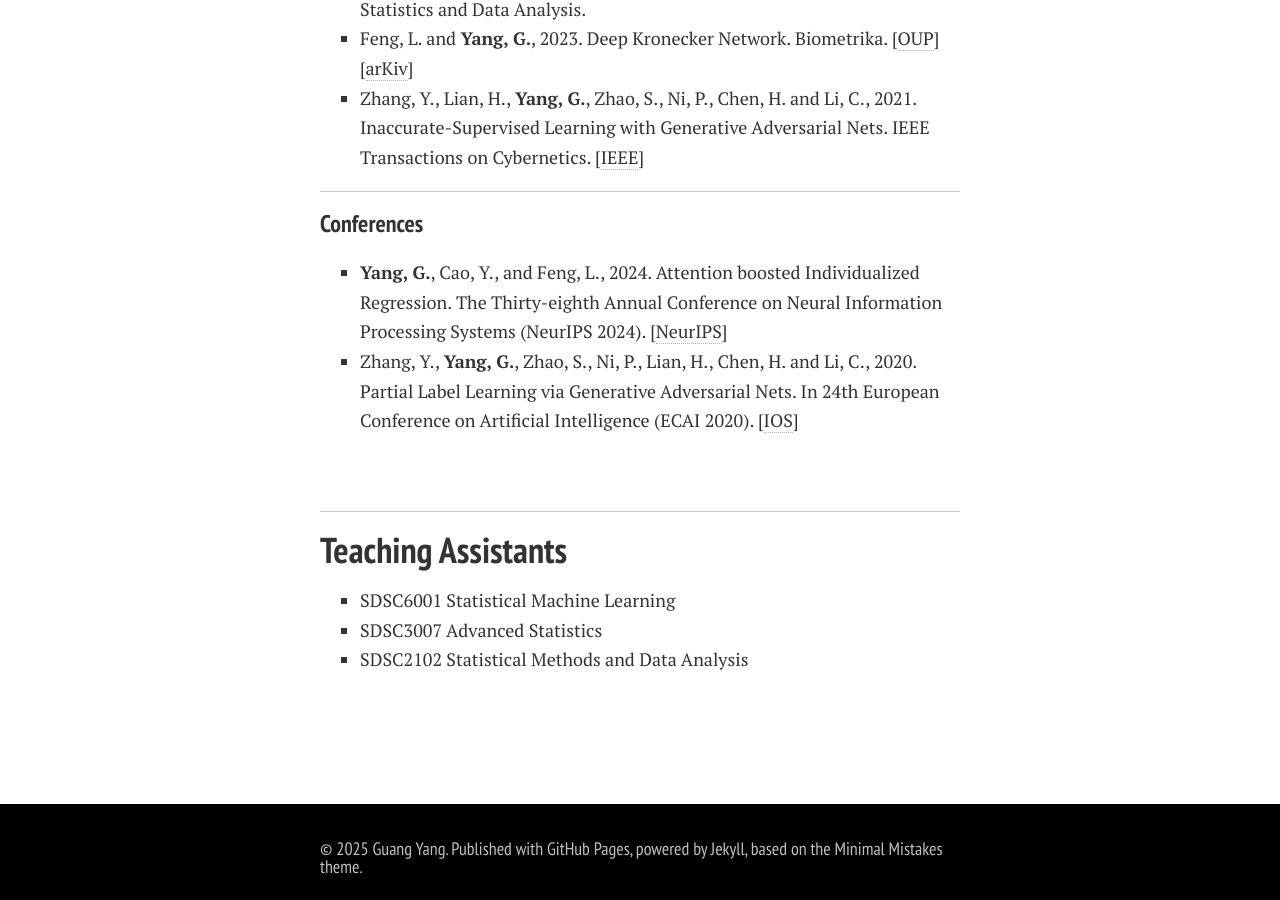
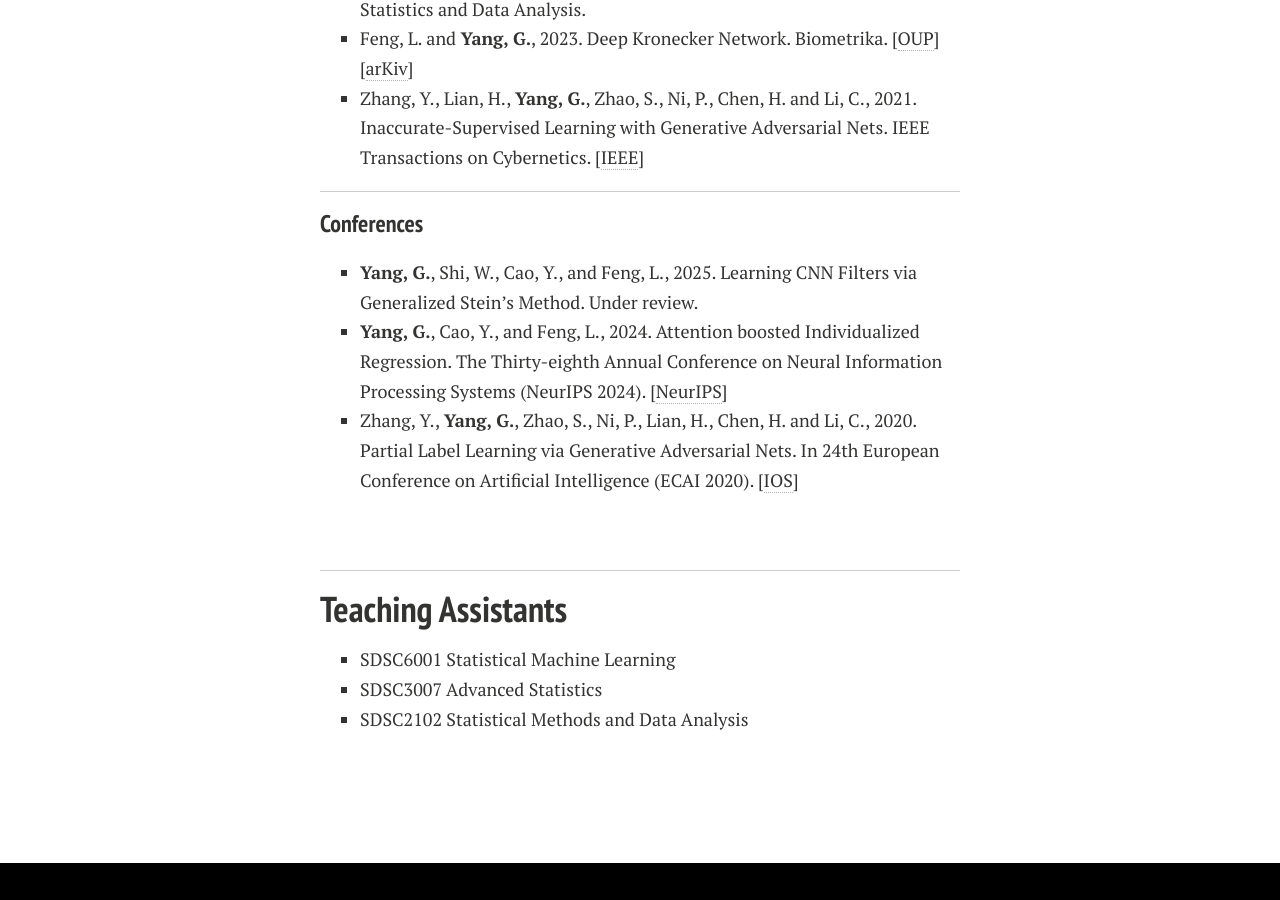
Before and after one commit to YLKnight/YLKnight.github.io, a Jekyll site: the page built from index.md, in a window 1280 px wide and 900 px high, scrolled down 863 px. Built offline with Jekyll 4.4.1, drawn with Linux system fonts in a browser that asks for light colours; nearby versions of some CDN libraries; comment, search, counter and statistics services are not loaded; a style sheet for code colours, icons or effects is not loaded; our own code applies the rules of GitHub Pages for plain Markdown files.

Commit message:
Update index.md

```diff
--- a/index.md
+++ b/index.md
@@ -36,6 +36,7 @@ My current research interests focus on statistical machine learning, medical ima
 
 ### Conferences
 
+- **Yang, G.**, Shi, W., Cao, Y., and Feng, L., 2025. Learning CNN Filters via Generalized Stein's Method. Under review.
 - **Yang, G.**, Cao, Y., and Feng, L., 2024. Attention boosted Individualized Regression. The Thirty-eighth Annual Conference on Neural Information Processing Systems (NeurIPS 2024). [[NeurIPS](https://openreview.net/forum?id=9xoFciqYIU)]
 - Zhang, Y., **Yang, G.**, Zhao, S., Ni, P., Lian, H., Chen, H. and Li, C., 2020. Partial Label Learning via Generative Adversarial Nets. In 24th European Conference on Artificial Intelligence (ECAI 2020). [[IOS](https://ebooks.iospress.nl/doi/10.3233/FAIA200279)]
 
```
